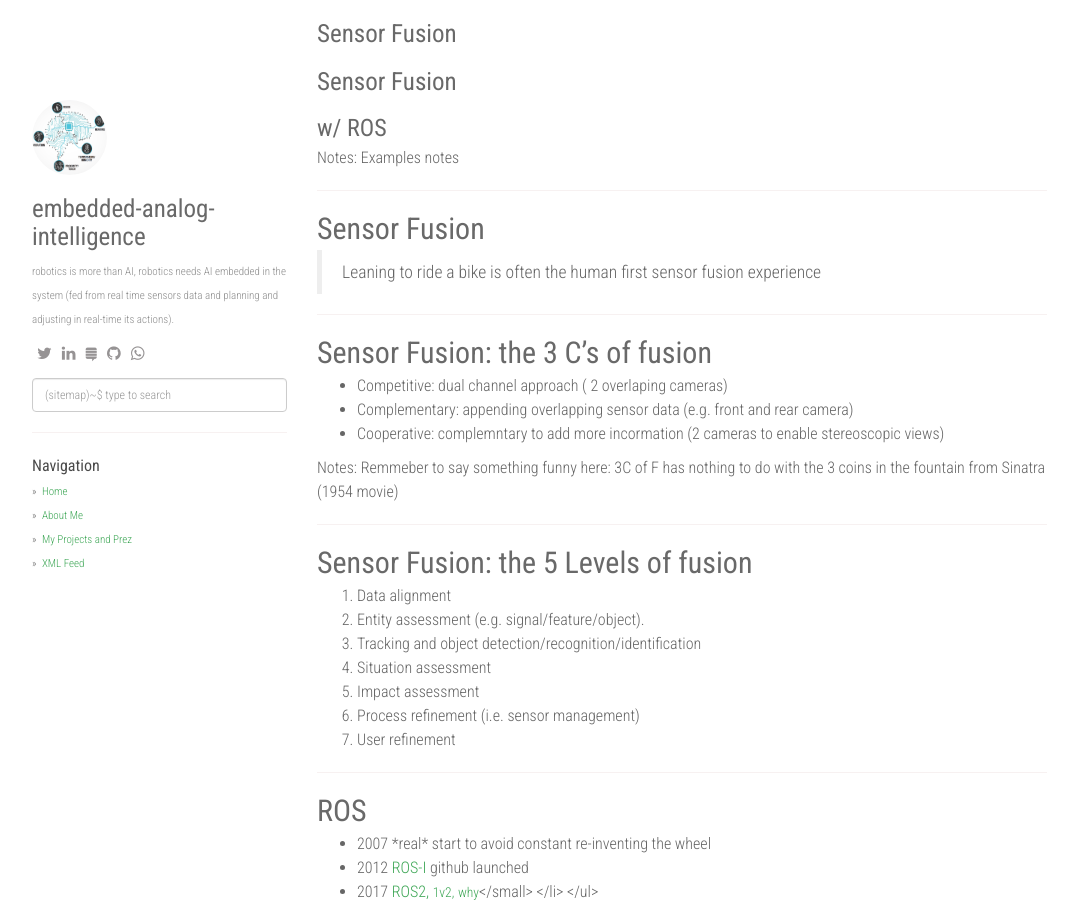
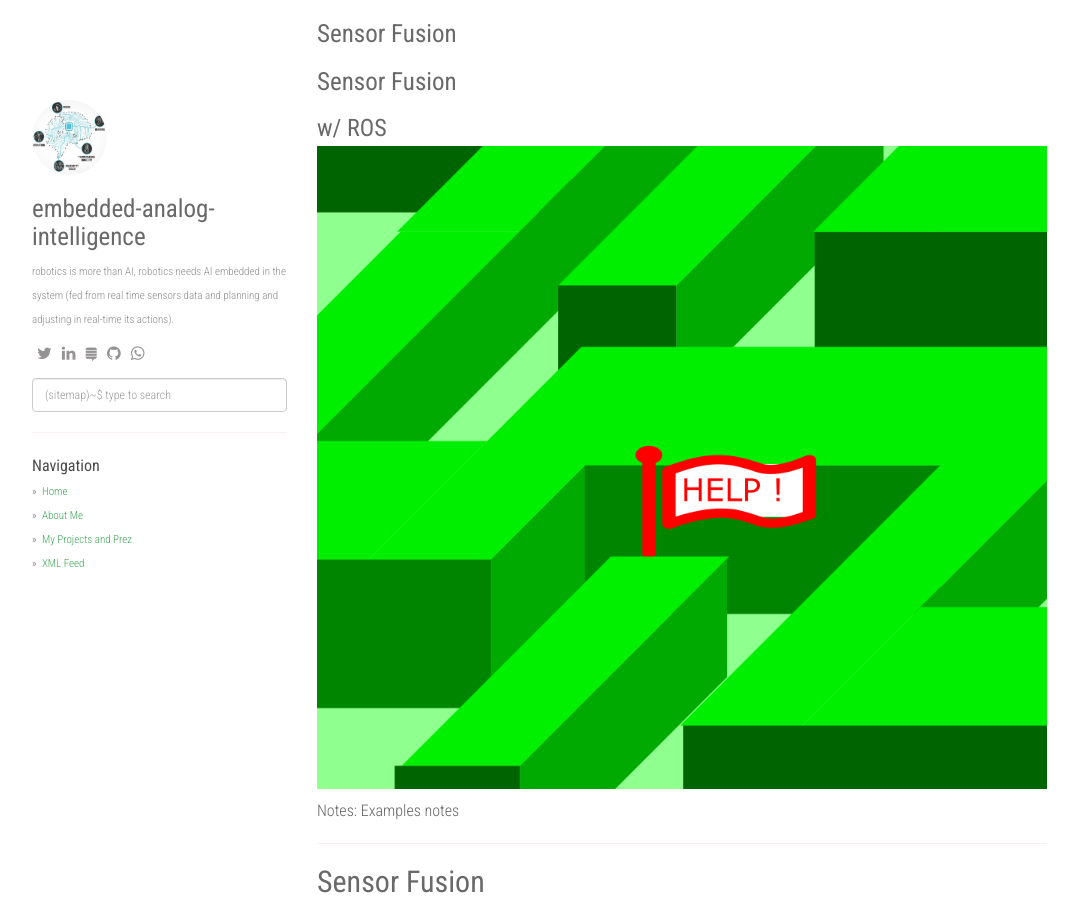
Before and after one commit to matt-chv/embedded-analog-intelligence, a Jekyll site: the page built from reveal/ros_fusion.md, in a window 1280 px wide and 900 px high. Shown: the whole window, without its empty margins (53-1131 px from the left). Built offline with Jekyll 4.4.1, drawn with Linux system fonts in a browser that asks for light colours; nearby versions of some CDN libraries; our own code applies the rules of GitHub Pages for plain Markdown files; comment, search, counter and statistics services are not loaded.

Commit message:
Update ros_fusion.md

```diff
--- a/reveal/ros_fusion.md
+++ b/reveal/ros_fusion.md
@@ -1,5 +1,7 @@
 # Sensor Fusion
 ### w/ ROS
+
+![](../static/img/maze_with_help.png)
 
 Notes: Examples notes
 
```
